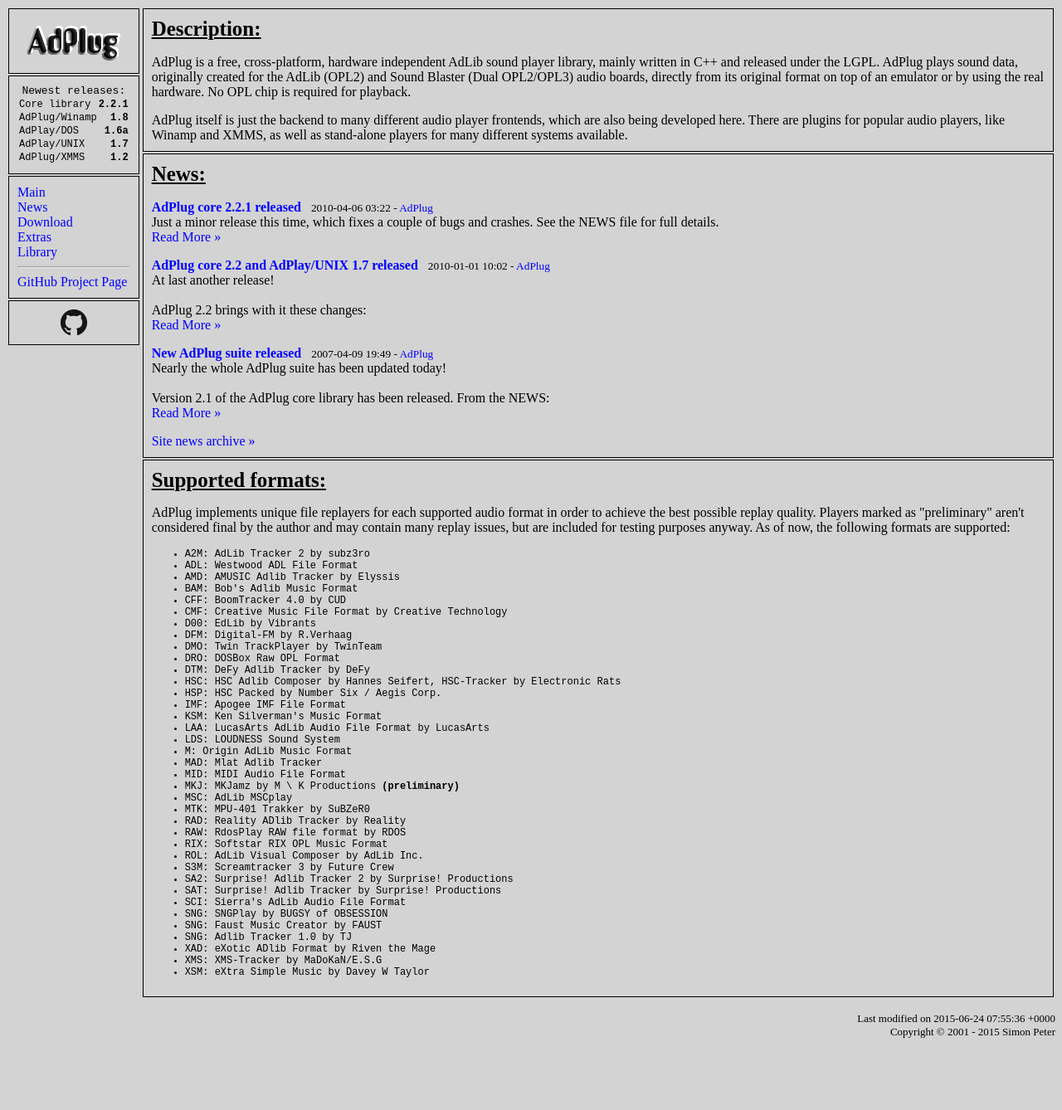
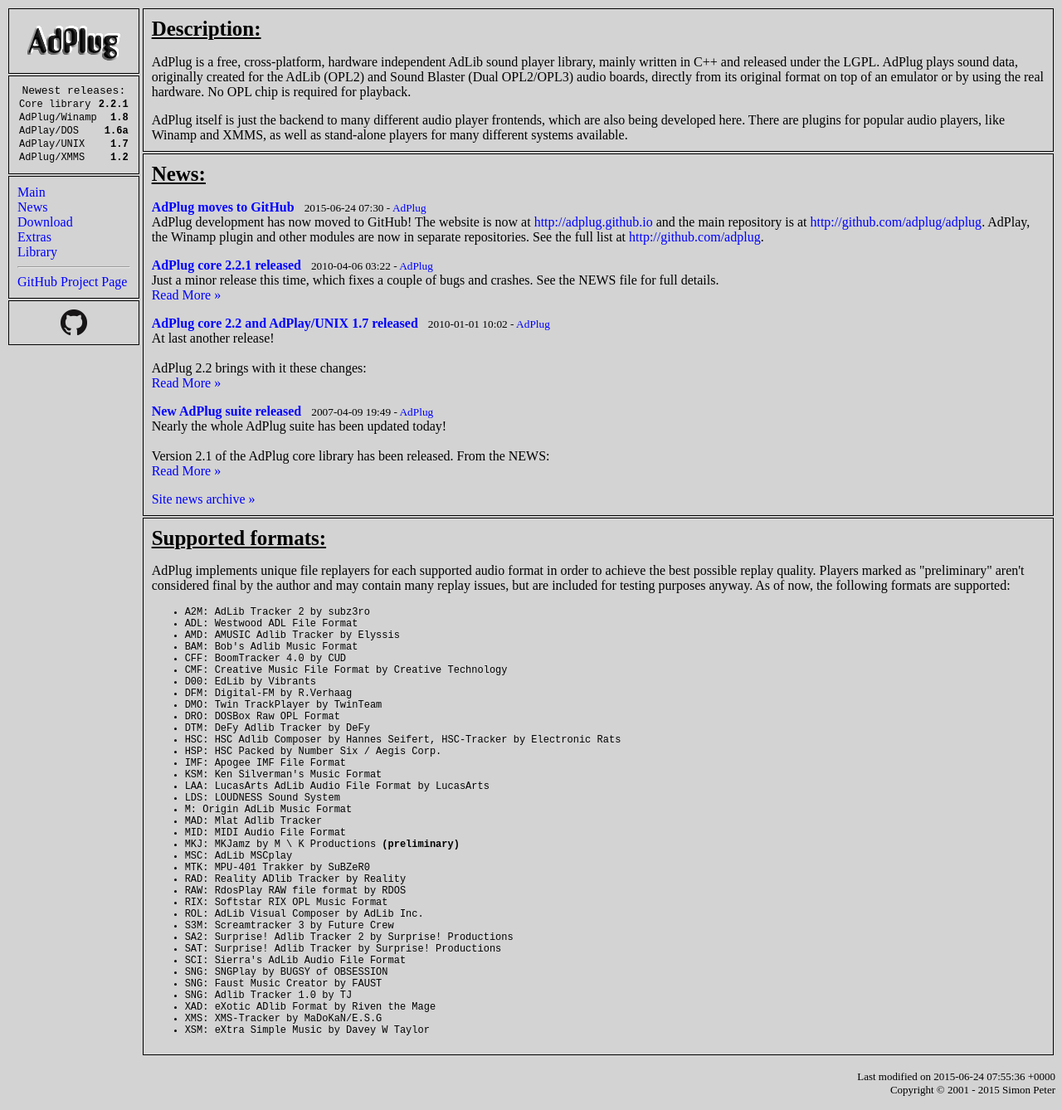
Before and after one commit to adplug/adplug.github.io, a Jekyll site: the page built from index.html, in a window 1280 px wide. Shown: the whole page at 83% size. Built offline with Jekyll 4.4.1, drawn with Linux system fonts in a browser that asks for light colours; before the commit the page ends 1268 px from its top, so only the background shows below that.

Commit message:
Update news.html to sync with SourceForge page - announce move to GitHub

```diff
--- a/_includes/news.html
+++ b/_includes/news.html
@@ -1,4 +1,5 @@
-<p><a href="http://sourceforge.net/forum/forum.php?forum_id=0"><strong>AdPlug core 2.2.1 released</strong></a>&nbsp;&nbsp;&nbsp;<small class="date">2010-04-06 03:22 - <a href="http://sourceforge.net/projects/adplug/">AdPlug</a></small><br />Just a minor release this time, which fixes a couple of bugs and crashes.  See the NEWS file for full details.
+<p><a href="http://adplug.github.io"><strong>AdPlug moves to GitHub</strong></a>&nbsp;&nbsp;&nbsp;<small class="date">2015-06-24 07:30 - <a href="http://github.com/adplug">AdPlug</a></small><br />AdPlug development has now moved to GitHub!  The website is now at <a href="http://adplug.github.io">http://adplug.github.io</a> and the main repository is at <a href="http://github.com/adplug/adplug">http://github.com/adplug/adplug</a>.  AdPlay, the Winamp plugin and other modules are now in separate repositories.  See the full list at <a href="http://github.com/adplug">http://github.com/adplug</a>.
+<br /></p><a href="http://sourceforge.net/forum/forum.php?forum_id=0"><strong>AdPlug core 2.2.1 released</strong></a>&nbsp;&nbsp;&nbsp;<small class="date">2010-04-06 03:22 - <a href="http://sourceforge.net/projects/adplug/">AdPlug</a></small><br />Just a minor release this time, which fixes a couple of bugs and crashes.  See the NEWS file for full details.
 <br /><a href="http://sourceforge.net/forum/forum.php?forum_id=0">Read More &raquo;</a></p><p><a href="http://sourceforge.net/forum/forum.php?forum_id=1066389"><strong>AdPlug core 2.2 and AdPlay/UNIX 1.7 released</strong></a>&nbsp;&nbsp;&nbsp;<small class="date">2010-01-01 10:02 - <a href="http://sourceforge.net/projects/adplug/">AdPlug</a></small><br />At last another release!
 <br />
 <br />AdPlug 2.2 brings with it these changes:
```
